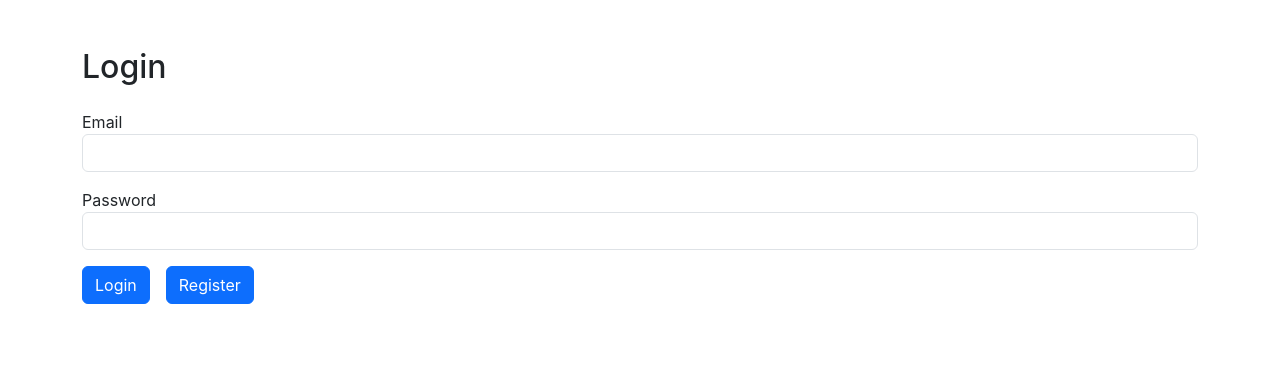
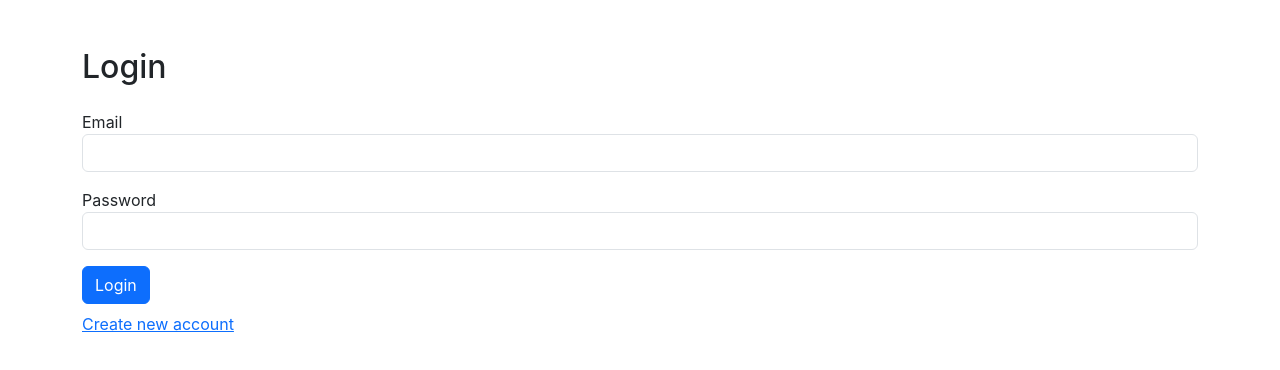
Before and after one commit to giorgigio1/User-registration, a React (Create React App) app: page /login in a window 1280 px wide. Shown: the top 370 px of the page. Built offline with nearby package versions, Linux system fonts and the light colour scheme; no server answers.

Commit message:
added env fil

```diff
--- a/src/baseAPI.ts
+++ b/src/baseAPI.ts
@@ -1,5 +1,5 @@
 import axios from "axios";
 
 export const baseApi = axios.create({
-  baseURL: "https://user-management-backend-navy.vercel.app/",
+  baseURL: process.env.REACT_APP_BASE_URL || "http://localhost:5000",
 });
--- a/src/components/Login.tsx
+++ b/src/components/Login.tsx
@@ -63,12 +63,16 @@ const Login: React.FC = () => {
             onChange={handleChange}
           />
         </div>
-        <button type="submit" className="btn btn-primary mt-3">
-          Login
-        </button>
-        <Link to="/register" className="btn btn-primary mt-3 ms-3">
-          Register
-        </Link>
+        <div className="mb-2">
+          <button type="submit" className="btn btn-primary mt-3">
+            Login
+          </button>
+        </div>
+        <div>
+          <Link to="/register">
+            Create new account
+          </Link>
+        </div>
       </form>
 
       {error.show && (
--- a/src/components/Registration.tsx
+++ b/src/components/Registration.tsx
@@ -59,12 +59,17 @@ const Registration: React.FC = () => {
             onChange={handleChange}
           />
         </div>
-        <button type="submit" className="btn btn-primary mt-3">
-          Register
-        </button>
-        <Link to="/login" className="btn btn-primary mt-3 ms-3">
-          Login
-        </Link>
+        <div className="mb-2">
+          <button type="submit" className="btn btn-primary mt-3">
+            Register
+          </button>
+        </div>
+        <div>
+          Go to{" "}
+          <Link to="/login" >
+            Login
+          </Link>
+        </div>
       </form>
     </div>
   );
```
Also changed, not shown: 1 other file (tests, documents, lock files or other folders).
